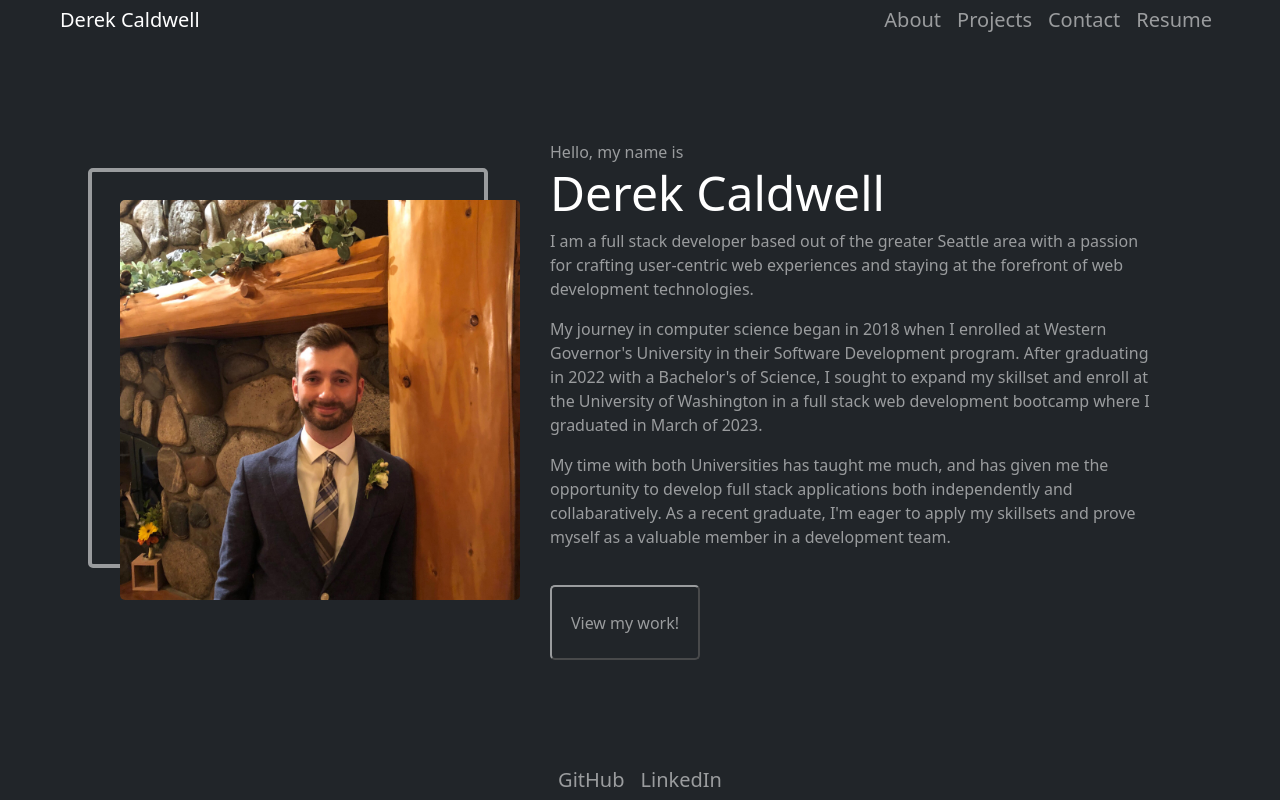
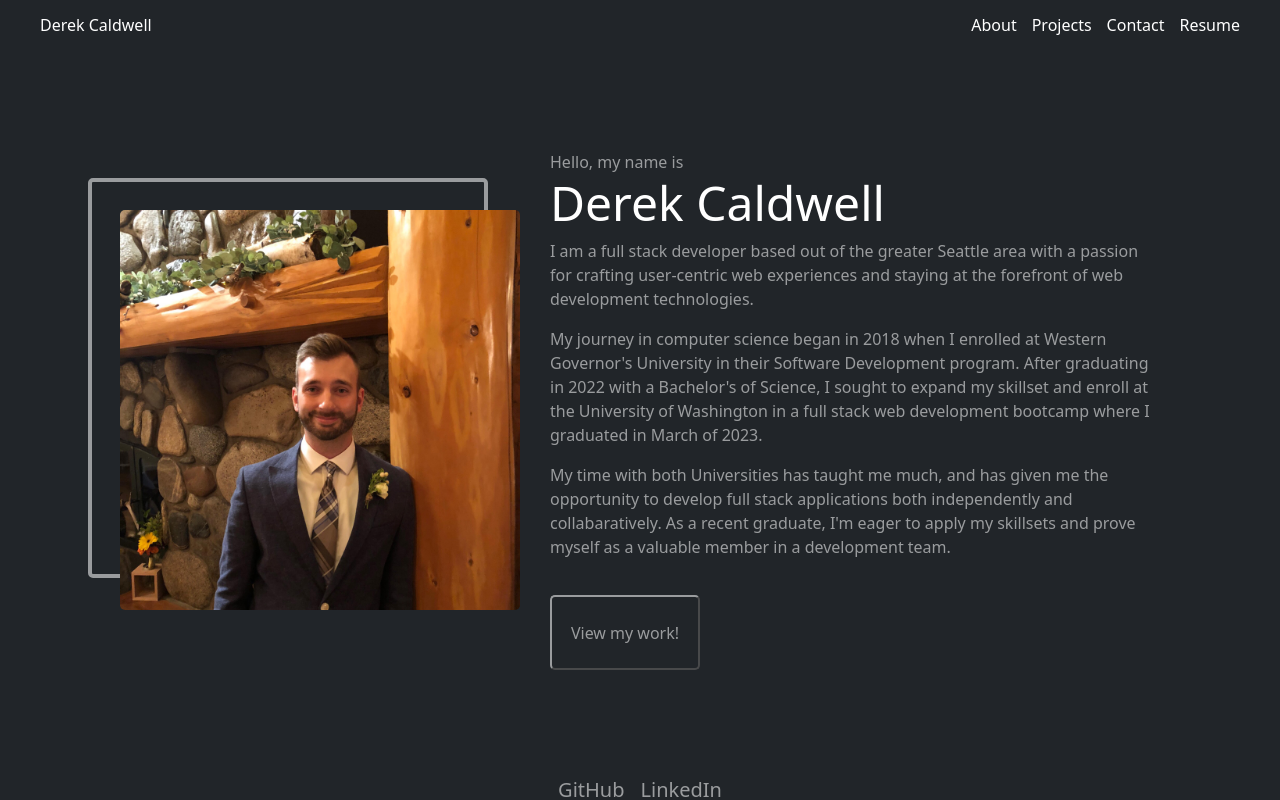
Before and after one commit to CaldwellDerek/professional-portfolio, a React (Create React App) app in the folder portfolio/: page / in a window 1280 px wide. Built offline with nearby package versions, Linux system fonts and the light colour scheme.

Commit message:
removed bootstrap from main navigation

```diff
--- a/portfolio/src/components/mobile-navigation/index.css
+++ b/portfolio/src/components/mobile-navigation/index.css
@@ -35,6 +35,7 @@
 .dropmenu-button {
     background-color: #212529;
     border: none;
+    height: 100%;
 }
 
 .mobile-nav-bar {
@@ -64,7 +65,7 @@
 
 @media screen and (max-width: 1125px) {
     .dropdown {
-       display: block;
+       display: block !important;
    }
 
 }
--- a/portfolio/src/components/navigation/index.css
+++ b/portfolio/src/components/navigation/index.css
@@ -1,34 +1,42 @@
 .nav-div {
-    height: 5%;
-    margin: auto;
+    height: 50px;
+    background-color: #212529;
+    color: #FFF;
+    font-size: 16px;
+    display: flex;
+    justify-content: space-between;
+    align-content: center;
+    padding: 0 40px;
 }
 
-.nav-bar {
+.nav-brand {
     height: 100%;
     display: flex;
-    justify-content: space-between !important;
+    align-items: center;
 }
 
 .nav-links {
-    margin-right: 60px;
+    height: 100%;
+    display: flex;
+    justify-content: center;
+    align-items: center;
 }
 
-.nav-brand {
-    margin-left: 60px;
-}
-
-
-.nav-links, .nav-brand {
-    font-size: 20px !important;
+.nav-links li {
+    display: inline;
+    margin-left: 15px;
 }
 
 .nav-link:hover {
-    color: #FFF !important;
+    color: #9a9c9e !important;
 }
 
 .dropdown {
-    display: none;
-    margin-right: 60px;
+    height: 100%;
+    display: none !important;
+    margin-right: 40px;
+    display: flex;
+    align-items: center;
 }
 
 @media screen and (max-width: 1125px) {
--- a/portfolio/src/components/navigation/index.js
+++ b/portfolio/src/components/navigation/index.js
@@ -1,6 +1,4 @@
 import React from "react";
-import Nav from 'react-bootstrap/Nav';
-import Navbar from 'react-bootstrap/Navbar';
 import menu from '../../assets/menu.png';
 import resume from '../../assets/resume.pdf'
 import './index.css';
@@ -13,22 +11,18 @@ const showDropmenu = () => {
 const Navigation = () => {
     return (
         <div className="nav-div">
-            <Navbar className="nav-bar" bg="dark" variant="dark" >
-                <Navbar.Brand className="nav-brand">Derek Caldwell</Navbar.Brand>
-                <Nav className="nav-links">
-                    <Nav.Link className="nav-link" href="about">About</Nav.Link>
-                    <Nav.Link className="nav-link" href="projects">Projects</Nav.Link>
-                    <Nav.Link className="nav-link" href="contact">Contact</Nav.Link>
-                    <Nav.Link className="nav-link" href={resume} target="_blank">Resume</Nav.Link>
-                </Nav>
-
+                <div className="nav-brand">Derek Caldwell</div>
+                <ul className="nav-links">
+                    <li><a className="nav-link" href="about">About</a></li>
+                    <li><a className="nav-link" href="projects">Projects</a></li>
+                    <li><a className="nav-link" href="contact">Contact</a></li>
+                    <li><a className="nav-link" href={resume} target="_blank" rel="noreferrer">Resume</a></li>
+                </ul>
                 <div className="dropdown">
                     <button className='dropmenu-button' type='button' onClick={showDropmenu}>
                         <img className="dropmenu-icon" src={menu} alt="menu bar"/>
                     </button>
                 </div>
-
-            </Navbar>
         </div>
     );
 }
```
Also changed, not shown: portfolio/src/components/projects/index.js (line endings or trailing spaces).
